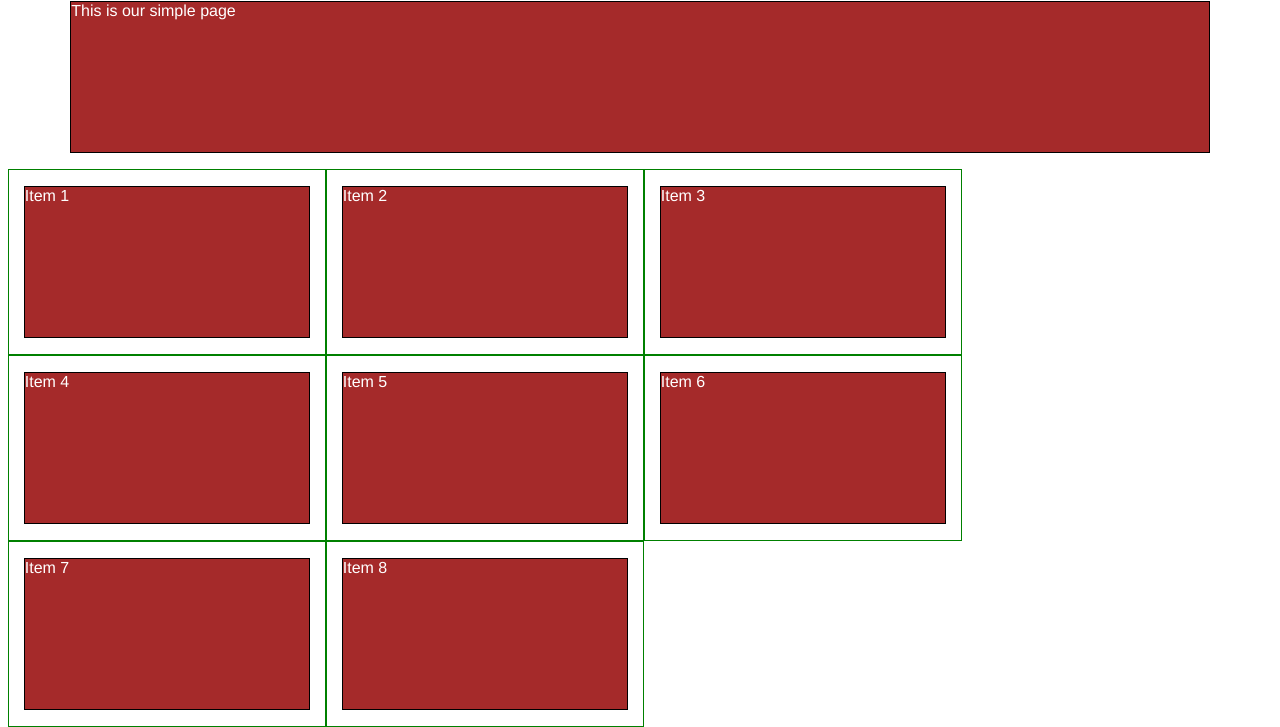
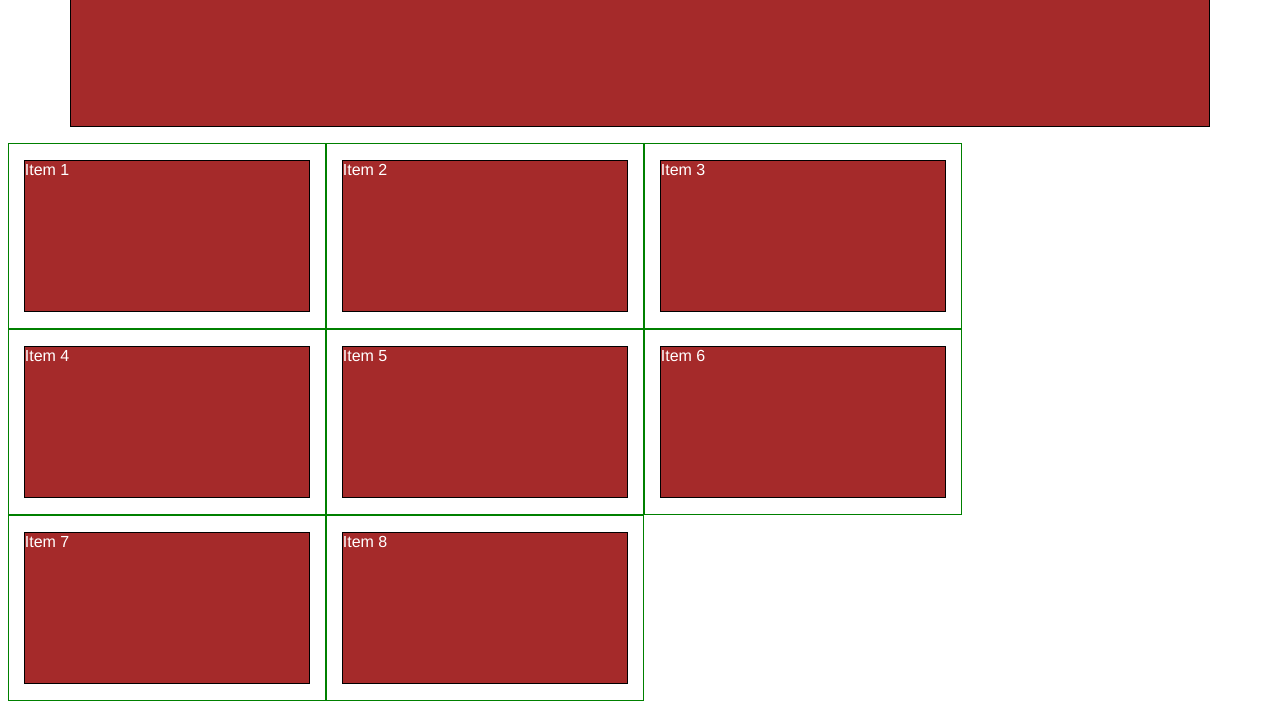
Before and after one commit to bashir-lgkp/mod2-solution, a plain HTML site: page index.html in a window 1280 px wide. Shown: the part 99-826 px from the top of the page. After the commit the page ends 800 px from the top, so only its background shows below. Drawn offline with Linux system fonts and the light colour scheme.

Commit message:
Update index.html

```diff
--- a/index.html
+++ b/index.html
@@ -4,7 +4,7 @@
 <meta charset="utf-8">
 <meta name="viewport" content="width=device-width, initial-scale=1">
 <title>Module2 solution</title>
-//<link rel="stylesheet" href="style.css">
+<link rel="stylesheet" href="style.css">
 </head>
 <body>
 <h1>Our Menu</h1>
```
